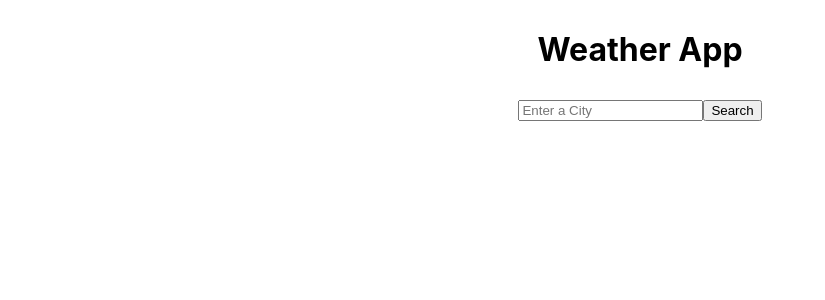
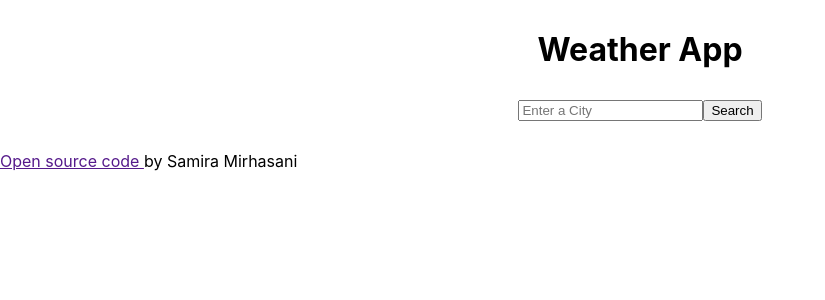
Before and after one commit to SamiraMirhasani/weather-react-app, a React (Create React App) app: page / in a window 1280 px wide. Shown: the top 300 px of the page, without its empty margins (0-825 px from the left). Built offline with nearby package versions, Linux system fonts and the light colour scheme.

Commit message:
add link

```diff
--- a/src/App.js
+++ b/src/App.js
@@ -7,6 +7,10 @@ function App() {
     <div className="App">
     <h1>Weather App</h1>
          <Weather/>
+         <footer>
+          <a href="">Open source code </a>
+          by Samira Mirhasani
+         </footer>
 
     </div>
   );
```
